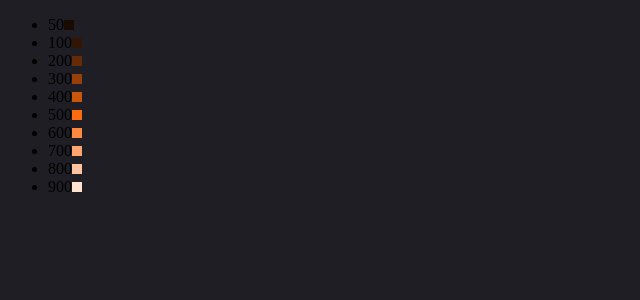
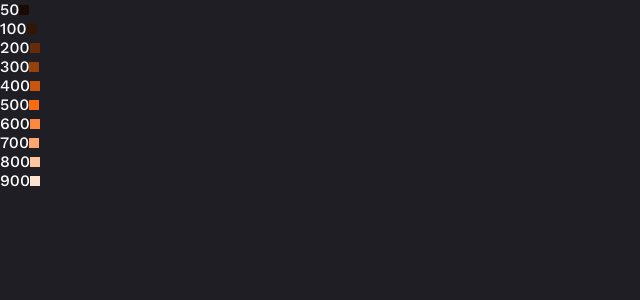
Before and after one commit to nicholas-roether/emblaze, a React (Create React App) app: page / in a window 1280 px wide. Shown: the top 300 px of the page, without its empty margins (0-640 px from the left). Built offline with nearby package versions, Linux system fonts and the light colour scheme.

Commit message:
Add base css

```diff
--- /dev/null
+++ b/public/base.css
@@ -0,0 +1,14 @@
+:root {
+	background-color: #1e1e24;
+	color: #fff;
+}
+
+body {
+	font-family: 'Work Sans', sans-serif;
+}
+
+* {
+	margin: 0;
+	padding: 0;
+	box-sizing: border-box;
+}
--- a/public/index.html
+++ b/public/index.html
@@ -9,6 +9,10 @@
 			content="A minimal, fast and responsive reddit client"
 		>
 		<link rel="manifest" href="%PUBLIC_URL/manifest.json">
+		<link rel="stylesheet" href="%PUBLIC_URL%/base.css">
+		<link rel="preconnect" href="https://fonts.googleapis.com">
+		<link rel="preconnect" href="https://fonts.gstatic.com" crossorigin>
+		<link href="https://fonts.googleapis.com/css2?family=Crimson+Text:ital,wght@0,400;0,600;0,700;1,400;1,600;1,700&family=Work+Sans:ital,wght@0,300;0,500;0,600;0,700;1,300;1,500;1,600;1,700&display=swap" rel="stylesheet">
 		<title>emblaze</title>
 	</head>
 	<body>
--- a/src/App.tsx
+++ b/src/App.tsx
@@ -1,16 +1,8 @@
-import { useEffect } from "react";
 import { ThemeProvider } from "@emotion/react";
 import Page from "./components/Page";
 import theme from "./theme";
 
 function App(): JSX.Element {
-	useEffect(() => {
-		const rootElement = document.querySelector(":root");
-		if (!rootElement || !(rootElement instanceof HTMLHtmlElement))
-			throw new Error("Could not find root element!");
-		rootElement.style.backgroundColor = theme.colors.background[500];
-	}, []);
-
 	return (
 		<ThemeProvider theme={theme}>
 			<Page></Page>
```
